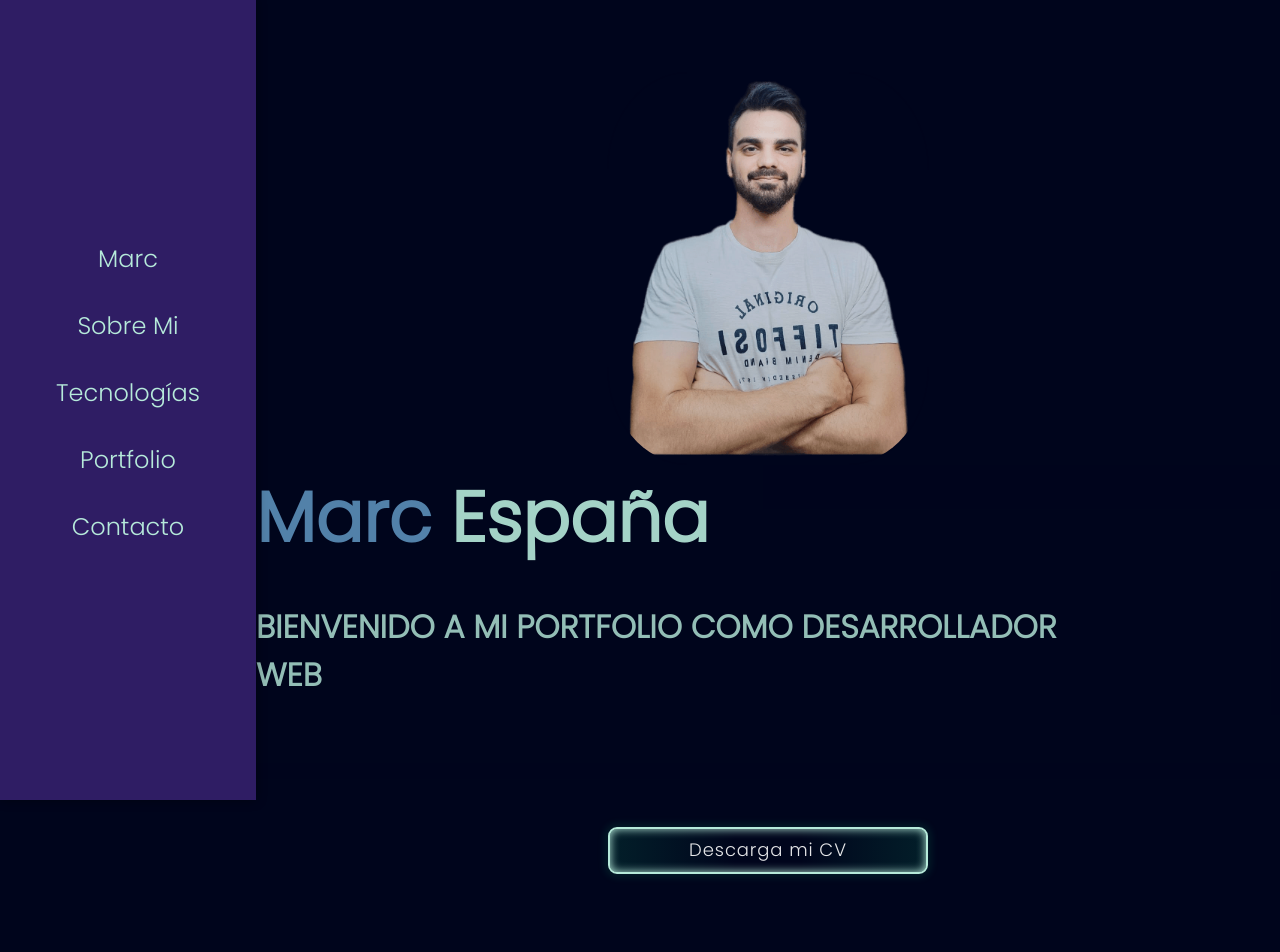
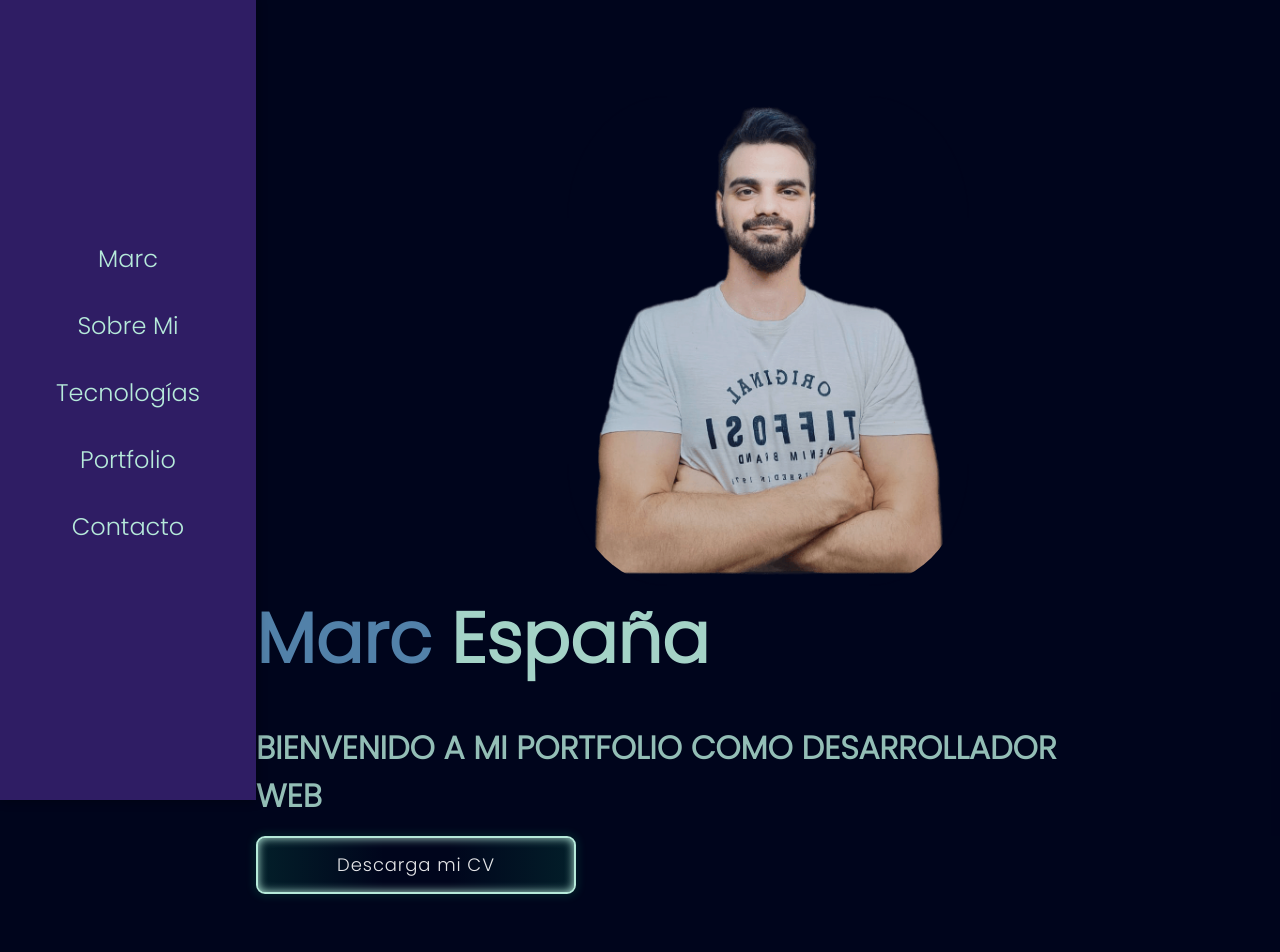
Before and after one commit to Marc1515/Portfolio, a React (Vite) app: page / in a window 1280 px wide. Shown: the top 952 px of the page. Built offline with nearby package versions, Linux system fonts and the light colour scheme.

Commit message:
Padding necesario en el botón CV para tabletas

```diff
--- a/src/components/AboutMe/AboutMe.css
+++ b/src/components/AboutMe/AboutMe.css
@@ -134,8 +134,30 @@
 
 
 @media (min-width: 800px) {
+
+  .container-img {
+    padding-top: 6rem;
+  }
+
+  .container-img img {
+    width: 25rem;
+  }
+
+  .title-container {
+    padding-bottom: 0 !important;
+  }
+
   span {
     font-size: 1.8rem !important;
+  }
+
+  .container-cv-button {
+    justify-content: flex-start;
+  }
+
+  .container-cv-button button{
+    margin-top: 0;
+    padding: 1rem;
   }
 
   .AboutMe-container button a {
```
